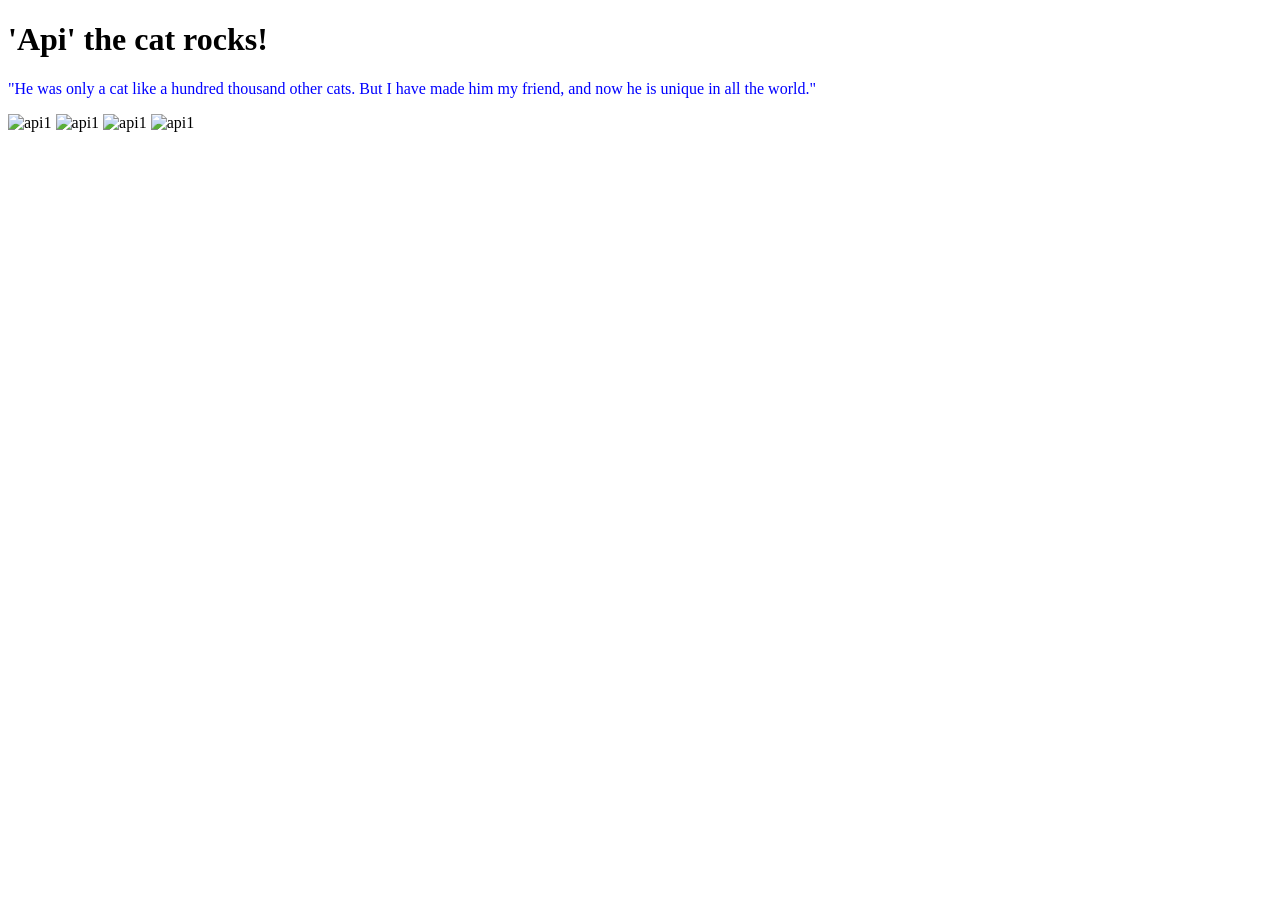
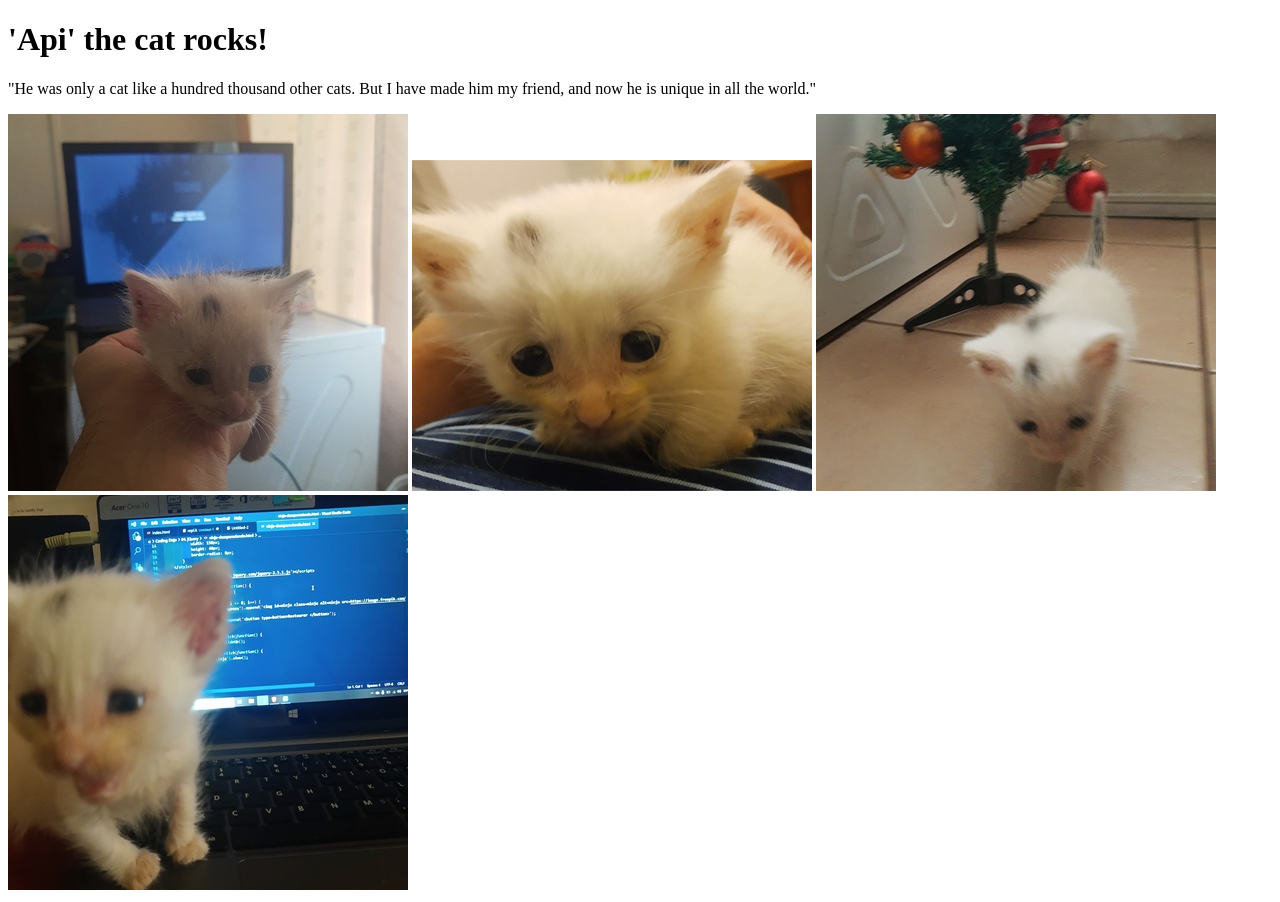
Before and after one commit to ja-alvarez/Apithecat, a plain HTML site: page index.html in a window 1280 px wide. Before the commit the page ends 800 px from the top, so only its background shows below. Drawn offline with Linux system fonts and the light colour scheme.

Commit message:
index.html created

```diff
--- a/index.html
+++ b/index.html
@@ -3,17 +3,6 @@
 
 <head>
     <title>Api Rocks</title>
-    <style>
-        p {
-            color: blue
-        }
-
-        img {
-            width: auto;
-            height: auto;
-            display: inline-block
-        }
-    </style>
 </head>
 
 <body>
```
Also changed, not shown: api1.jpg (added), api2.jpg (added), api3.jpg (added), api4.jpg (added).
